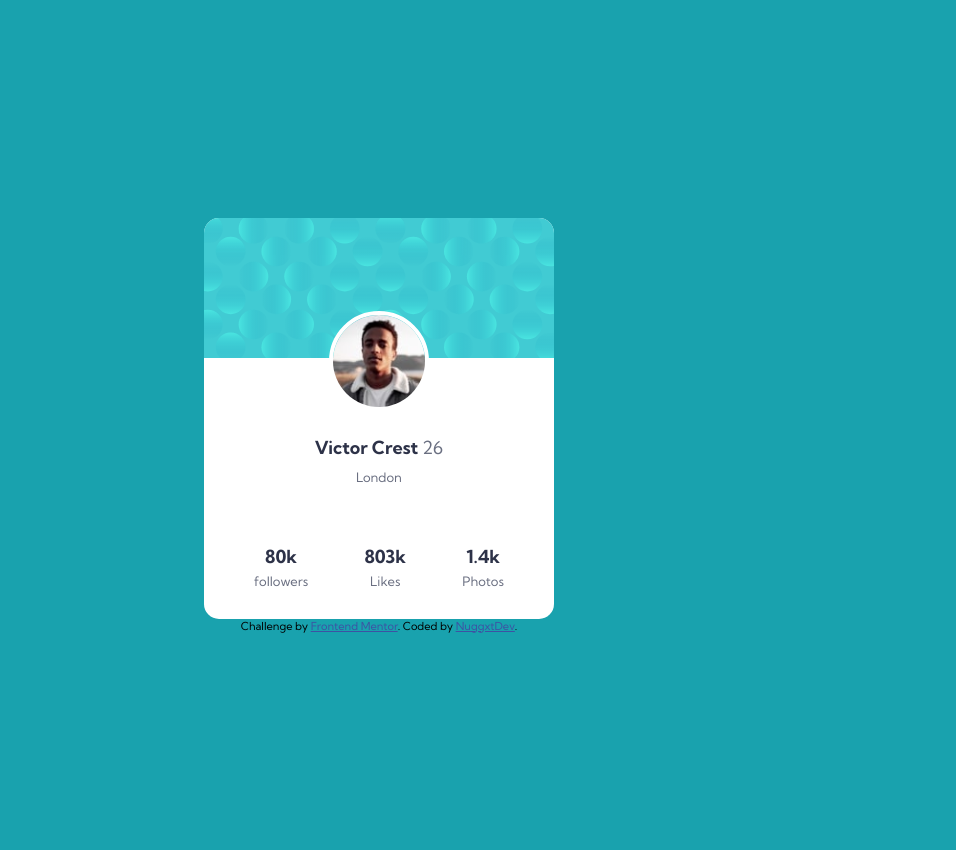
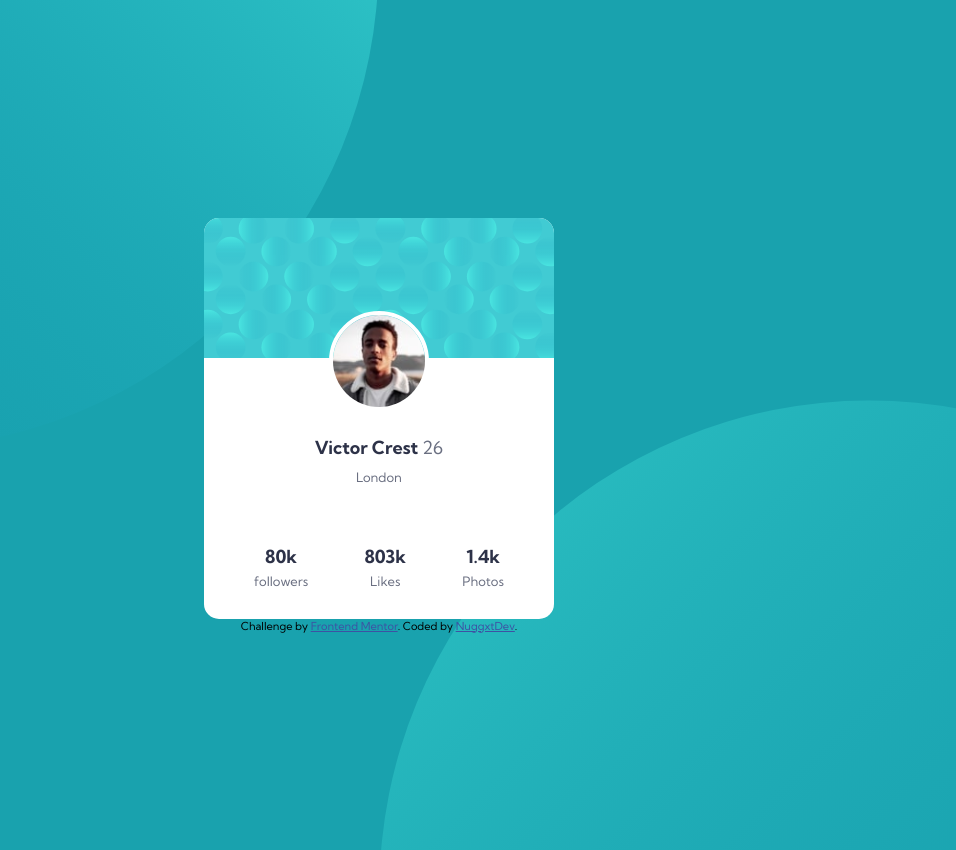
Before and after one commit to Nuggxt/Profile-card-component, a plain HTML site: page index.html in a window 1280 px wide. Shown: the whole page, without its empty margins (261-1217 px from the left). Drawn offline with Linux system fonts and the light colour scheme.

Commit message:
Update style.css
Fixed the background svg's not showing.

```diff
--- a/css/style.css
+++ b/css/style.css
@@ -13,7 +13,7 @@ body {
     font-size: 18px;
     font-family: 'Kumbh Sans', sans-serif;
     margin: 25px;
-    background-image: url(images/bg-pattern-top.svg), url(images/bg-pattern-bottom.svg);
+    background-image: url(../images/bg-pattern-top.svg), url(../images/bg-pattern-bottom.svg);
     background-repeat: no-repeat, no-repeat;
     background-position: right 50vw bottom 50vh, left 50vw top 50vh;
 }
```
